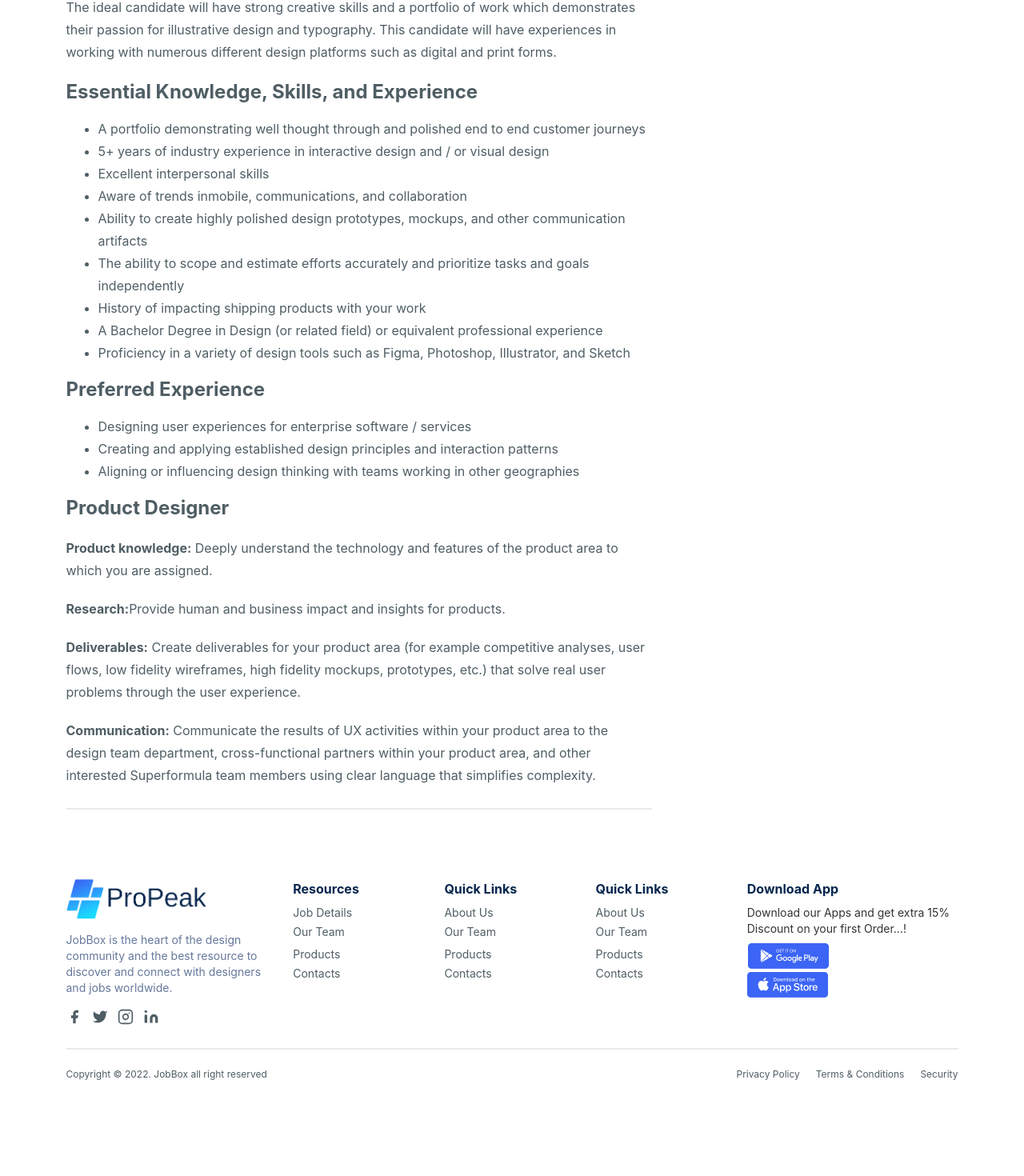
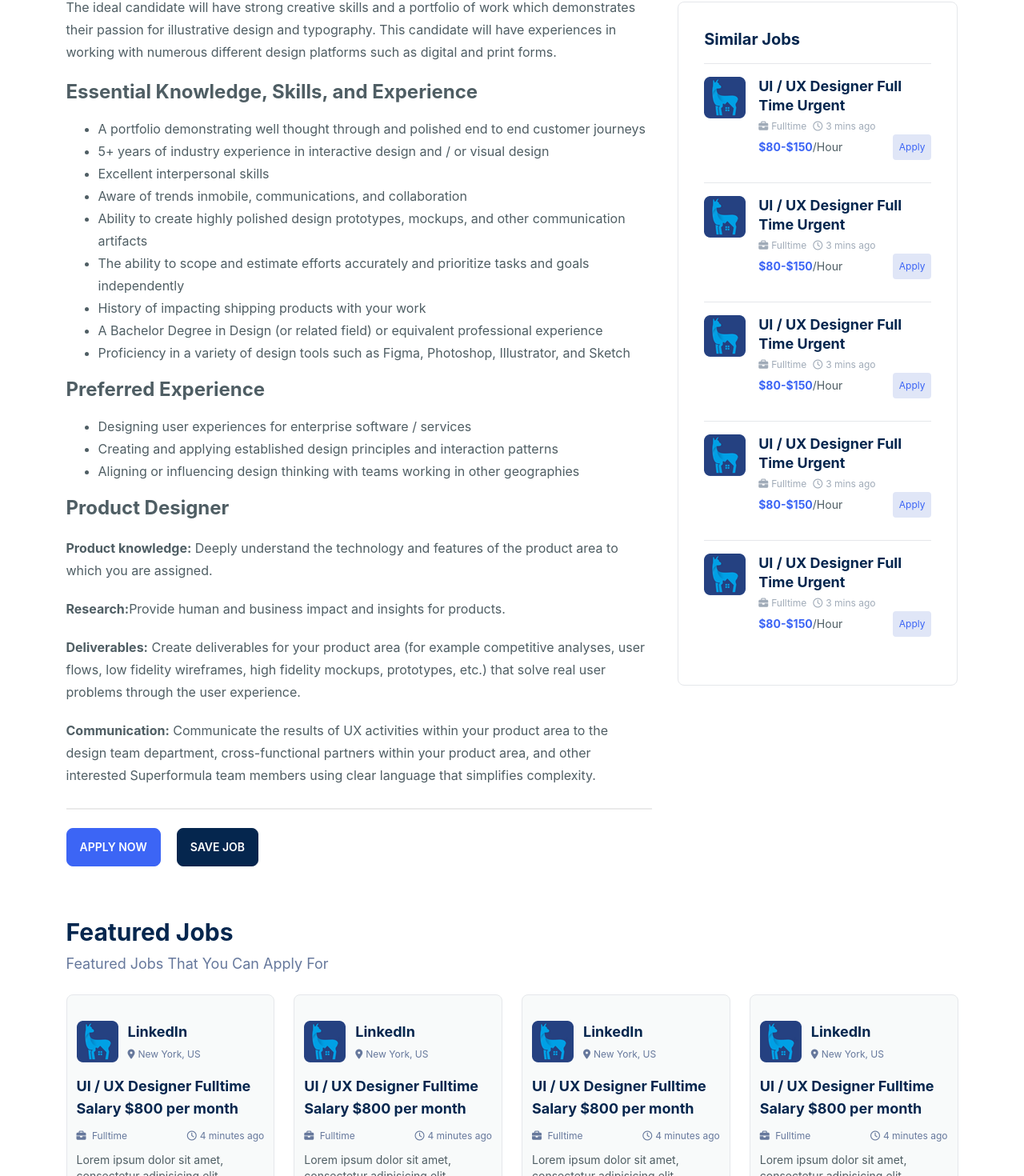
Before and after one commit to munimrahman/pro-peak-job-portal, a React (Create React App) app: page /job-details in a window 1280 px wide. Shown: the part 1111-2581 px from the top of the page at 80% size. Before the commit the page ends 2490 px from the top, so only its background shows below. Built offline with nearby package versions, Linux system fonts and the light colour scheme.

Commit message:
job details

```diff
--- /dev/null
+++ b/src/Components/ButtonSecondary/ButtonSecondary.jsx
@@ -0,0 +1,17 @@
+/* eslint-disable react/jsx-props-no-spreading */
+import React from 'react';
+
+function ButtonSecondary({ children, className, ...rest }) {
+    return (
+        <button
+            className={`btn btn-sm text-xs sm:btn-md btn-secondary md:hover:btn-primary text-white transition duration-300 ${
+                className || ''
+            }`}
+            {...rest}
+        >
+            {children}
+        </button>
+    );
+}
+
+export default ButtonSecondary;
--- /dev/null
+++ b/src/Pages/JobDetails/FeaturedJobs/FeaturedJobs.jsx
@@ -0,0 +1,19 @@
+import React from 'react';
+import JobCardTwo from '../../Shared/JobCardTwo/JobCardTwo';
+
+function FeaturedJobs() {
+    return (
+        <div className="mt-16">
+            <h1 className="text-3xl text-secondary font-bold">Featured Jobs</h1>
+            <p className="text-lg text-neutral my-2">Featured Jobs That You Can Apply For</p>
+            <div className="grid grid-cols-1 sm:grid-cols-2 md:grid-cols-4 gap-6 mt-6">
+                <JobCardTwo />
+                <JobCardTwo />
+                <JobCardTwo />
+                <JobCardTwo />
+            </div>
+        </div>
+    );
+}
+
+export default FeaturedJobs;
--- a/src/Pages/JobDetails/JobDetails/JobDetails.jsx
+++ b/src/Pages/JobDetails/JobDetails/JobDetails.jsx
@@ -1,8 +1,13 @@
 import React from 'react';
+import ButtonPrimary from '../../../Components/ButtonPrimary/ButtonPrimary';
+import ButtonSecondary from '../../../Components/ButtonSecondary/ButtonSecondary';
+import SubscribeBox from '../../Shared/SubscribeBox/SubscribeBox';
 import CompanyInfo from '../CompanyInfo/CompanyInfo';
 import EmploymentInfo from '../EmploymentInfo/EmploymentInfo';
+import FeaturedJobs from '../FeaturedJobs/FeaturedJobs';
 import JobDescription from '../JobDescription/JobDescription';
 import JobDetailsHeader from '../JobDetailsHeader/JobDetailsHeader';
+import SimilarJobs from '../SimilarJobs/SimilarJobs';
 
 function JobDetails() {
     return (
@@ -12,11 +17,18 @@ function JobDetails() {
                 <div className="col-span-8">
                     <EmploymentInfo />
                     <JobDescription />
+                    <div>
+                        <ButtonPrimary>Apply Now</ButtonPrimary>
+                        <ButtonSecondary className="ml-5">Save Job</ButtonSecondary>
+                    </div>
                 </div>
                 <div className="col-span-4">
                     <CompanyInfo />
+                    <SimilarJobs />
                 </div>
             </div>
+            <FeaturedJobs />
+            <SubscribeBox />
         </div>
     );
 }
--- /dev/null
+++ b/src/Pages/JobDetails/SimilarJobs/SimilarJobs.jsx
@@ -0,0 +1,17 @@
+import React from 'react';
+import SimilarJobsCard from './SimilarJobsCard';
+
+function SimilarJobs() {
+    return (
+        <div className="border rounded-lg mt-8 p-8">
+            <h3 className="text-xl text-secondary font-bold">Similar Jobs</h3>
+            <SimilarJobsCard />
+            <SimilarJobsCard />
+            <SimilarJobsCard />
+            <SimilarJobsCard />
+            <SimilarJobsCard />
+        </div>
+    );
+}
+
+export default SimilarJobs;
--- /dev/null
+++ b/src/Pages/JobDetails/SimilarJobs/SimilarJobsCard.jsx
@@ -0,0 +1,38 @@
+import React from 'react';
+import brand from '../../../assets/brand-1.png';
+import ButtonInfo from '../../../Components/ButtonInfo/ButtonInfo';
+
+function SimilarJobsCard() {
+    return (
+        <div className="border-t mt-4">
+            <div className="flex items-start my-4">
+                <img src={brand} alt="" />
+                <div className="ml-4">
+                    <h3 className="text-lg font-bold text-secondary hover:text-primary leading-6">
+                        UI / UX Designer Full Time Urgent
+                    </h3>
+                    <div>
+                        <span className="text-xs text-[#a0abb8]">
+                            <i className="fas fa-briefcase mr-1" />
+                            Fulltime
+                        </span>
+
+                        <span className="text-xs text-[#a0abb8] ml-2">
+                            <i className="far fa-clock mr-1" />3 mins ago
+                        </span>
+                    </div>
+
+                    <div className="flex justify-between items-center mb-3">
+                        <p className="text-sm text-accent">
+                            <span className="text-primary font-bold">$80-$150</span>
+                            /Hour
+                        </p>
+                        <ButtonInfo className="text-xs">Apply</ButtonInfo>
+                    </div>
+                </div>
+            </div>
+        </div>
+    );
+}
+
+export default SimilarJobsCard;
--- a/src/Pages/JobList/NewsBlogs/NewsBlogsJL.jsx
+++ b/src/Pages/JobList/NewsBlogs/NewsBlogsJL.jsx
@@ -4,7 +4,7 @@ import BlogCard from '../../Shared/BlogCard/BlogCard';
 function NewsBlogsJL() {
     return (
         <div className="mt-16">
-            <h1 className="text-4xl text-secondary font-bold">Latest News & Blogs</h1>
+            <h1 className="text-3xl text-secondary font-bold">Latest News & Blogs</h1>
             <p className="text-lg text-neutral my-2">Get the latest news, updates and tips</p>
             <div className="grid grid-cols-1 sm:grid-cols-2 md:grid-cols-3 gap-6 mt-6">
                 <BlogCard />
```
